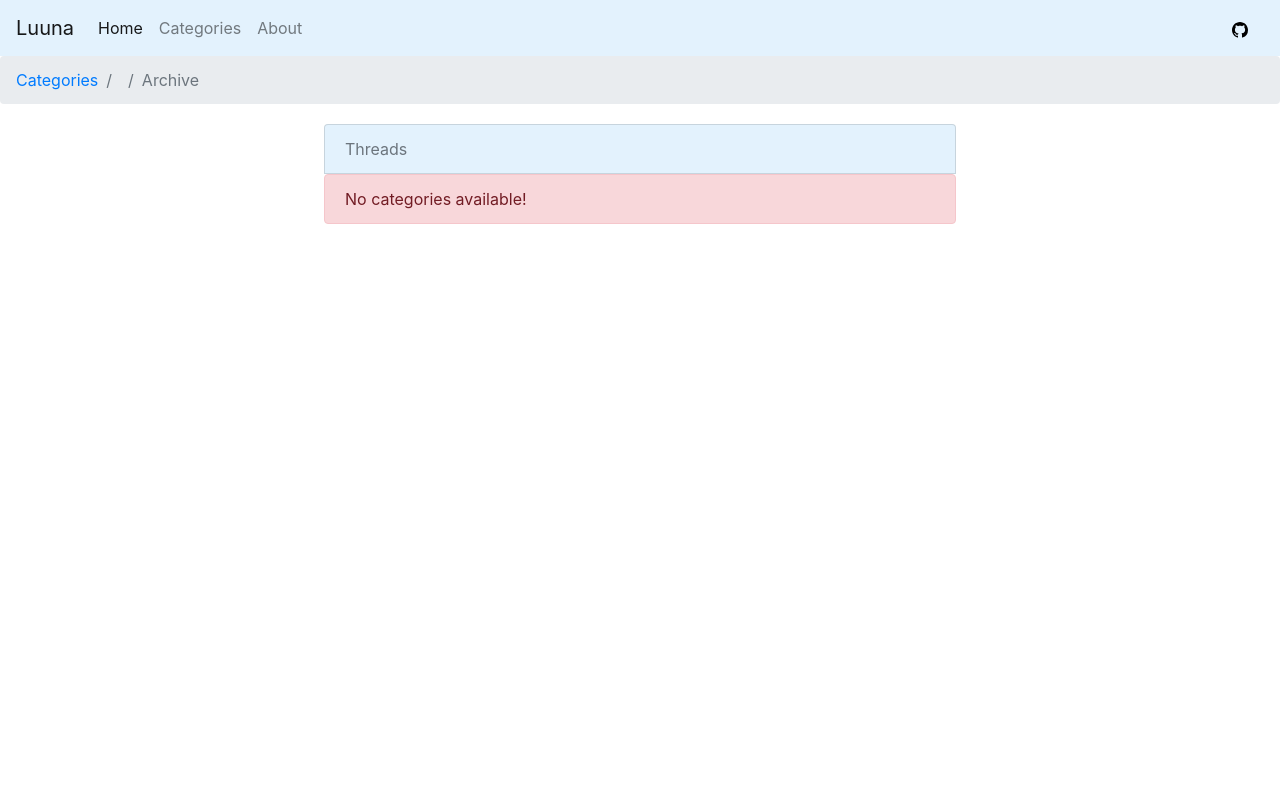
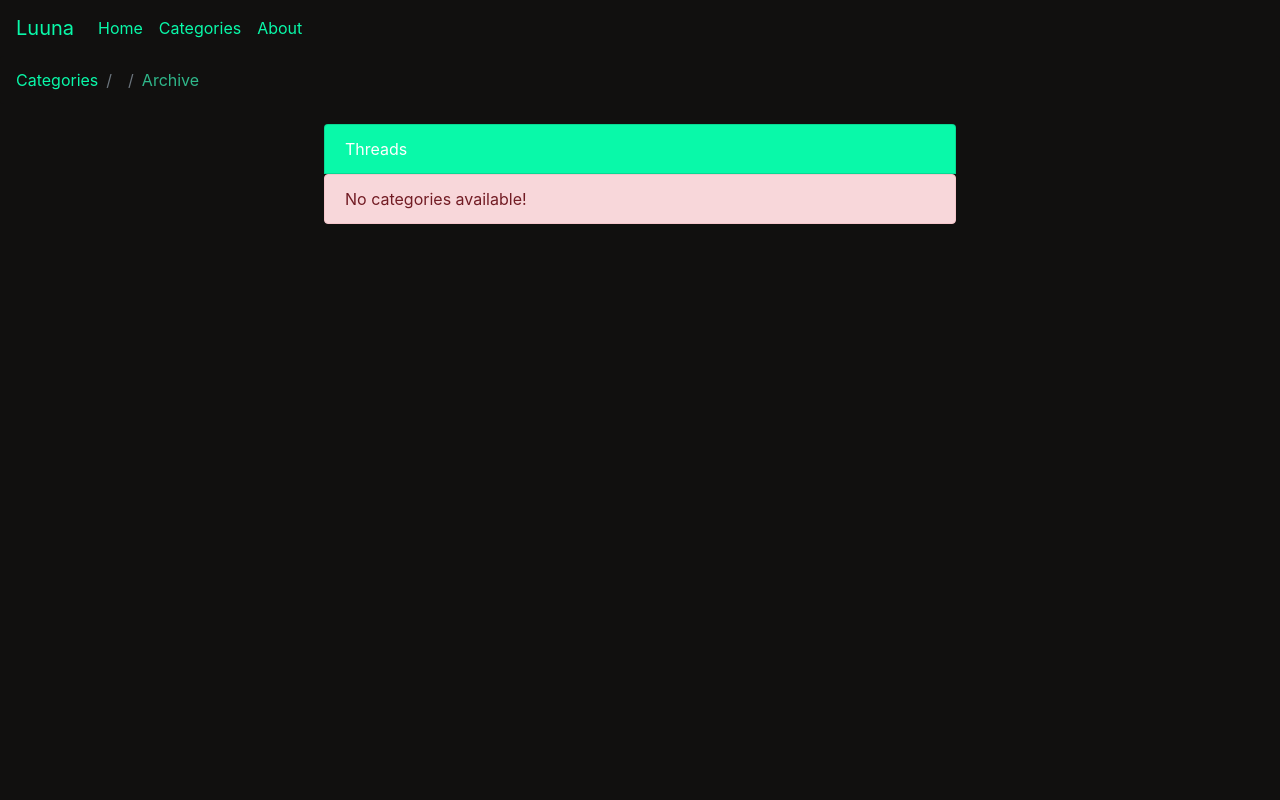
Before and after one commit to DanielFL0/LuunaBoard, a Python web app: template LuunaBoard/templates/archive.html in a window 1280 px wide. Run offline with Jinja, Linux system fonts and the light colour scheme; the template is opened without the code that fills it, so the values that code supplies are empty.

Commit message:
Modify archive.html color scheme

```diff
--- a/LuunaBoard/templates/archive.html
+++ b/LuunaBoard/templates/archive.html
@@ -1,56 +1,23 @@
-<!DOCTYPE html>
-<html>
-  <head>
-    <meta charset="utf-8">
-
-    <!--Dependencies-->
-    <link rel="stylesheet" href="https://cdn.jsdelivr.net/npm/bootstrap@4.5.3/dist/css/bootstrap.min.css" integrity="sha384-TX8t27EcRE3e/ihU7zmQxVncDAy5uIKz4rEkgIXeMed4M0jlfIDPvg6uqKI2xXr2" crossorigin="anonymous">
-    <script src="https://code.jquery.com/jquery-3.5.1.slim.min.js" integrity="sha384-DfXdz2htPH0lsSSs5nCTpuj/zy4C+OGpamoFVy38MVBnE+IbbVYUew+OrCXaRkfj" crossorigin="anonymous"></script>
-    <script src="https://cdn.jsdelivr.net/npm/bootstrap@4.5.3/dist/js/bootstrap.bundle.min.js" integrity="sha384-ho+j7jyWK8fNQe+A12Hb8AhRq26LrZ/JpcUGGOn+Y7RsweNrtN/tE3MoK7ZeZDyx" crossorigin="anonymous"></script>
-
-    <title>Luuna.org</title>
-
-  </head>
-
-  <body>
-    <nav class="navbar navbar-expand-lg navbar-light" style="background-color: #e3f2fd;">
-        <a class="navbar-brand" href="{{ url_for('home') }}">Luuna</a>
-        <button class="navbar-toggler" type="button" data-toggle="collapse" data-target="#navbarSupportedContent" aria-controls="navbarSupportedContent" aria-expanded="false" aria-label="Toggle navigation">
-          <span class="navbar-toggler-icon"></span>
-        </button>
-
-        <div class="collapse navbar-collapse" id="navbarSupportedContent">
-          <ul class="navbar-nav mr-auto">
-            <li class="nav-item active">
-              <a class="nav-link" href="{{ url_for('home') }}">Home<span class="sr-only">(current)</span></a>
-            </li>
-            <li class="nav-item">
-              <a class="nav-link" href="{{ url_for('categories') }}">Categories</a>
-            </li>
-            <li class="nav-item">
-              <a class="nav-link" href="{{ url_for('about') }}">About</a>
-            </li>
-          </ul>
-          <span class="nav-item">
-            <a class="nav-link" href="https://github.com/DanielFL0/LuunaBoard/tree/main"><img src="{{ url_for('static', filename='media/mark-github.svg') }}"></a>
-          </span>
-        </div>
-      </nav>
+{% extends 'layout.html' %}
+{% block title %}Archive{% endblock %}
+{% block content %}
+<body style="background-color: #11100f;">
   <!--Thread path-->
   <nav aria-label="breadcrumb">
-        <ol class="breadcrumb">
-          <li class="breadcrumb-item"><a href="{{ url_for('categories') }}">Categories</a></li>
-          <li class="breadcrumb-item"><a href="{{ url_for('board', category=category.id) }}">{{ category.name }}</a></li>
-          <li class="breadcrumb-item active" aria-current="page">Archive</li>
+    <ol class="breadcrumb" style="background-color: #11100f;">
+      <li class="breadcrumb-item"><a href="{{ url_for('categories') }}" style="color: #09f9a9;">Categories</a></li>
+      <li class="breadcrumb-item"><a href="{{ url_for('board', category=category.id) }}" style="color: #09f9a9;">{{ category.name }}</a></li>
+      <li class="breadcrumb-item" style="color: #2fb78a;">Archive</li>
     </ol>
   </nav>
   <!--Template-->
   <div class="d-flex justify-content-center">
     <div class="list-group w-50 p-1">
-          <a href="#" class="list-group-item list-group-item-action disabled" style="background-color: #e3f2fd;">Threads</a>
+      <a class="list-group-item list-group-item-action text-white" style="background-color: #09f9a9;">Threads</a>
       {% if threads %}
       {% for thread in threads%}
-              <a href="{{ url_for('thread', category=category.id, thread_id=thread.id) }}" class="list-group-item list-group-item-action">{{ thread.title }}</a>
+      <a href="{{ url_for('thread', category=category.id, thread_id=thread.id) }}"
+        class="list-group-item list-group-item-action bg-dark text-white">{{ thread.title }}</a>
       {% endfor %}
       {% else %}
       <div class="alert alert-danger" role="alert">
@@ -60,4 +27,4 @@
     </div>
   </div>
 </body>
-</html>
+{% endblock %}
```
Lines whose indentation alone changed are shown as unchanged.
